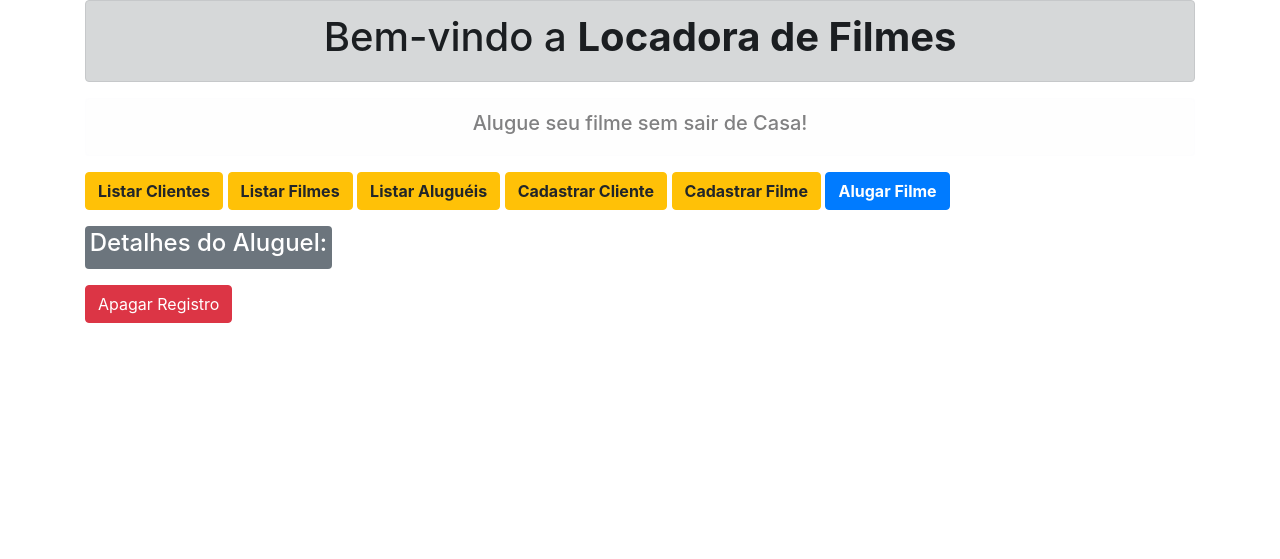
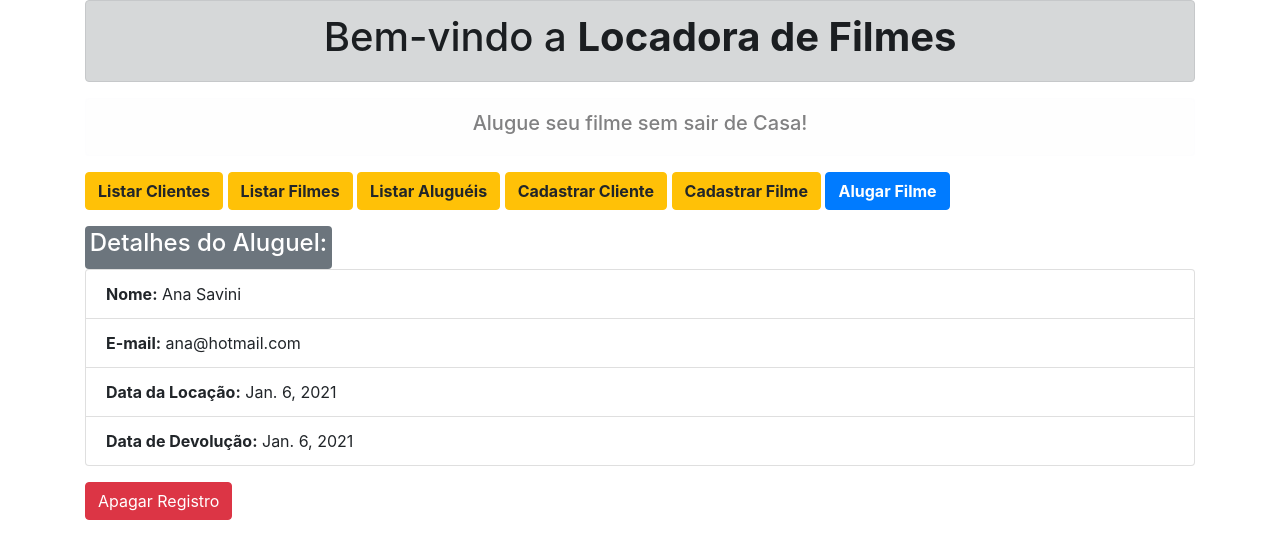
Before and after one commit to anasavinic/Locadora, a Django app: page /filmes/aluguel/detalhe/2/ in a window 1280 px wide. Shown: the top 559 px of the page. Run offline with Django 3.2, Linux system fonts and the light colour scheme; data comes from the database, SQL or seed files in the repository; both versions use the stored data as it was after the commit.

Commit message:
Second Commit

```diff
--- a/cadastros/forms.py
+++ b/cadastros/forms.py
@@ -22,8 +22,8 @@ class ClienteForm(forms.ModelForm):
 
 class AluguelForm(forms.ModelForm):
 
-    inicio = forms.CharField(widget=DateInput())
-    fim = forms.CharField(widget=DateInput())
+    inicio = forms.CharField(widget=DateInput(), help_text='Entre com a Data no Seguinte Formato: AAAA-MM-DD')
+    fim = forms.CharField(widget=DateInput(), help_text='Entre com a Data no Seguinte Formato: AAAA-MM-DD')
 
     class Meta:
         model = Aluguel
--- a/cadastros/models.py
+++ b/cadastros/models.py
@@ -40,8 +40,8 @@ class Aluguel(models.Model):
 
     filme = models.ForeignKey(Filme, on_delete=models.PROTECT)
     cliente = models.ForeignKey(Cliente, on_delete=models.PROTECT)
-    inicio = models.DateField(auto_now=True)
-    fim = models.DateField(auto_now=True)
+    inicio = models.DateField(verbose_name='Data de Locação')
+    fim = models.DateField(verbose_name='Data de Devolução')
 
     def __str__(self):
         return self.filme
--- a/cadastros/templates/cadastros/detalhe_aluguel.html
+++ b/cadastros/templates/cadastros/detalhe_aluguel.html
@@ -3,6 +3,10 @@
 {% block conteudo %}
     <span class="badge badge-secondary"><h4>Detalhes do Aluguel:</h4></span>
     <ul class="list-group">
+        <li class="list-group-item"><b>Nome:</b> {{ aluguel.cliente.nome }}</li>
+        <li class="list-group-item"><b>E-mail:</b> {{ aluguel.cliente.email }}</li>
+        <li class="list-group-item"><b>Data da Locação:</b> {{ aluguel.inicio }}</li>
+        <li class="list-group-item"><b>Data de Devolução:</b> {{ aluguel.fim }}</li>
     </ul>
     <p></p>
     <a class="btn btn-danger" href="{% url 'aluguel-remove' aluguel.id %}"> Apagar Registro </a>
--- a/cadastros/templates/cadastros/lista_aluguel.html
+++ b/cadastros/templates/cadastros/lista_aluguel.html
@@ -3,9 +3,9 @@
 {% block conteudo %}
     <span class="badge badge-secondary"><h4>Filmes Alugados:</h4></span>
     <ul class="list-group">
-        {% for aluguel in alugueis %}
-            <a class="list-group-item list group item action" href="{% url 'aluguel-detail' alugueis.id %}">
-                {{ alugueis.nome }}</a>
+        {% for aluguel in aluguel %}
+            <a class="list-group-item list group item action" href="{% url 'aluguel-detail' aluguel.id %}">
+                {{ aluguel.filme }}</a>
         {% endfor %}
     </ul>
 {% endblock %}
--- a/cadastros/urls.py
+++ b/cadastros/urls.py
@@ -1,6 +1,7 @@
 from django.urls import include, path
 from cadastros.views import lista_filmes, detalhe_filmes, cadastrar_filmes, remove_filmes, lista_cliente, \
-    detalhe_cliente, remove_cliente, cadastrar_cliente, lista_aluguel, detalhe_aluguel, cadastrar_aluguel
+    detalhe_cliente, remove_cliente, cadastrar_cliente, lista_aluguel, detalhe_aluguel, cadastrar_aluguel, \
+    remove_aluguel
 
 urlpatterns = [
     path('', include([
@@ -20,7 +21,7 @@ urlpatterns = [
     path('aluguel/', include([
         path('', lista_aluguel, name='aluguel-list'),
         path('detalhe/<int:id>/', detalhe_aluguel, name='aluguel-detail'),
-        # path('remove/<int:id>/', remove_aluguel, name='aluguel-remove'),
+        path('remove/<int:id>/', remove_aluguel, name='aluguel-remove'),
         path('create/', cadastrar_aluguel, name='aluguel-create'),
     ])),
 ]
```
Also changed, not shown: proj/db.sqlite3.
